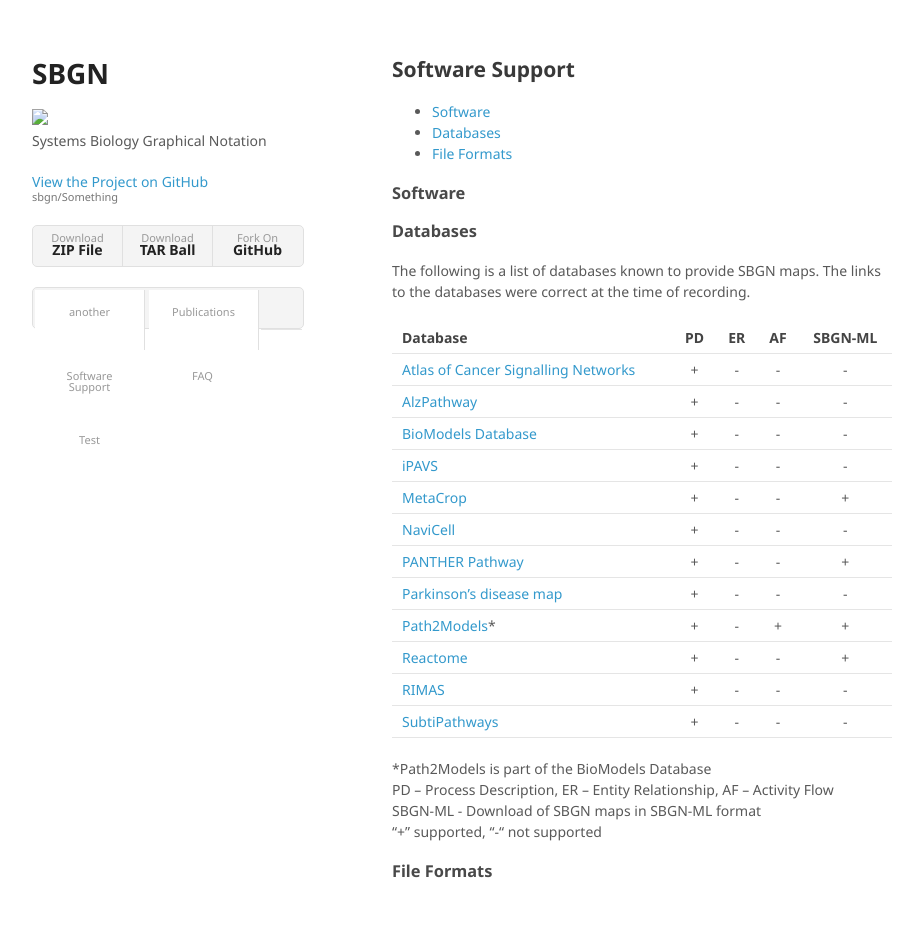
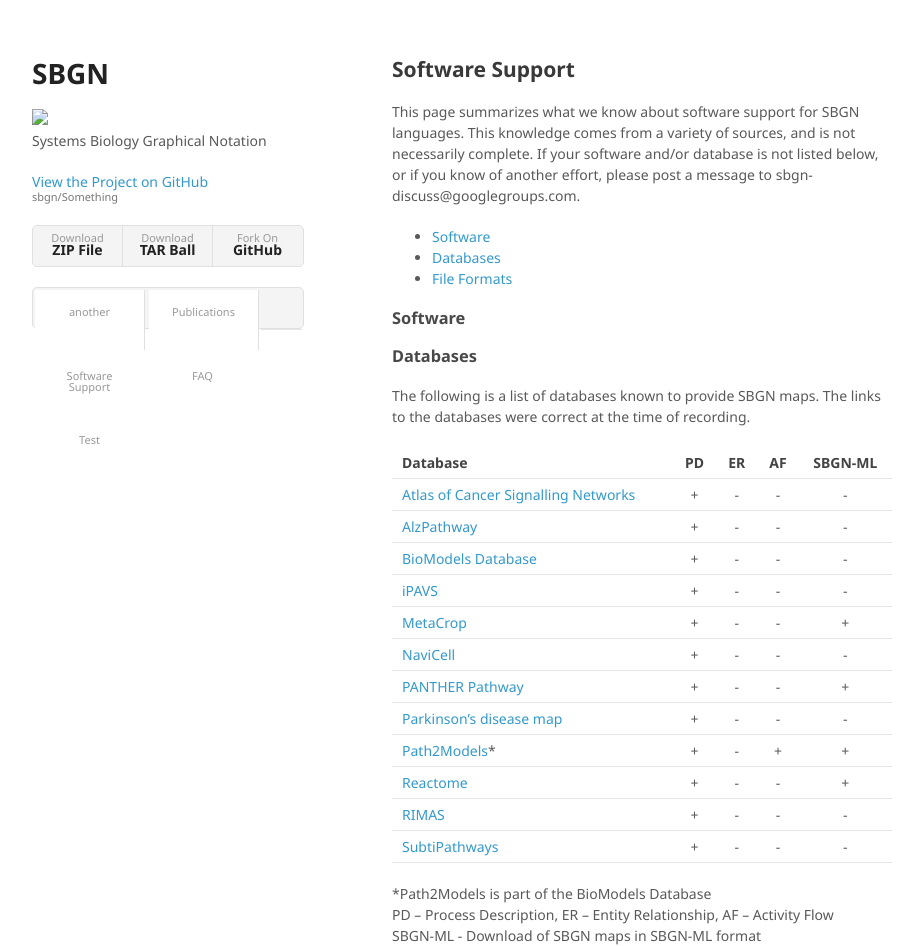
Before and after one commit to sbgn/sbgn, a Jekyll site: the page built from docs/software_support.md, in a window 1280 px wide and 1233 px high, cut to the strip 0-946 px from the top of the window. Shown: the whole strip, without its empty margins (178-1101 px from the left). Built offline with Jekyll 4.4.1, drawn with Linux system fonts in a browser that asks for light colours.

Commit message:
Update software_support.md

```diff
--- a/docs/software_support.md
+++ b/docs/software_support.md
@@ -4,6 +4,8 @@
 ---
 
 ## Software Support
+
+This page summarizes what we know about software support for SBGN languages. This knowledge comes from a variety of sources, and is not necessarily complete. If your software and/or database is not listed below, or if you know of another effort, please post a message to sbgn-discuss@googlegroups.com.
 
 *  [Software](#software)
 *  [Databases](#databases)
```
